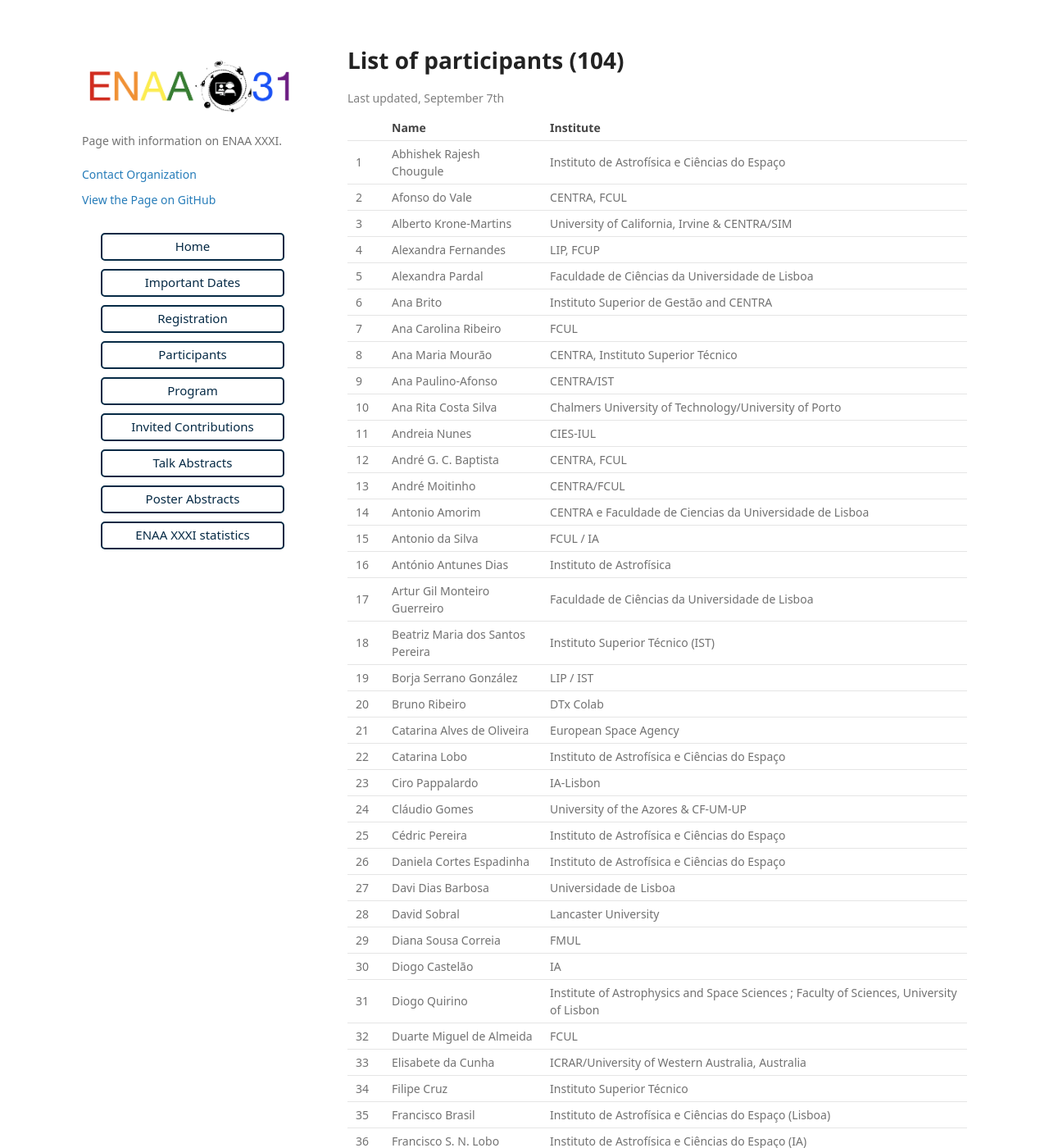
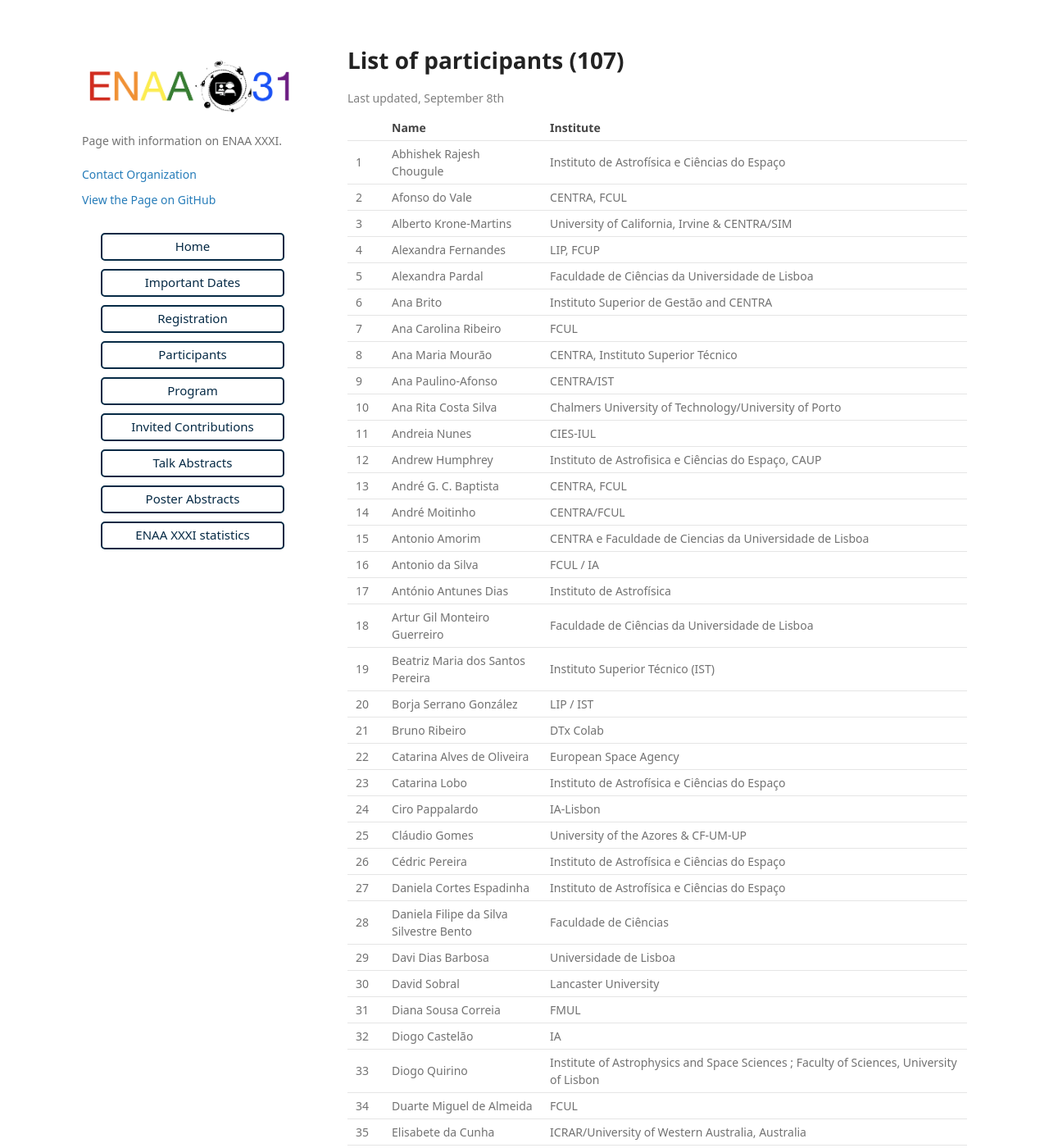
Before and after one commit to ENAAXXXI/ENAAXXXI.github.io, a Jekyll site: the page built from participants.md, in a window 1280 px wide and 1400 px high. Shown: the whole window at 82% size. Built offline with Jekyll 4.4.1, drawn with Linux system fonts in a browser that asks for light colours; some web fonts are replaced; our own code applies the rules of GitHub Pages for plain Markdown files; some of the changed text lies outside the part shown.

Commit message:
updated participants

```diff
--- a/participants.md
+++ b/participants.md
@@ -1,5 +1,5 @@
-# List of participants (104)
-<span style="color:gray">Last updated, September 7th</span>
+# List of participants (107)
+<span style="color:gray">Last updated, September 8th</span>
 
 
 |    | Name        | Institute |
@@ -15,96 +15,99 @@
 | 9 | Ana Paulino-Afonso | CENTRA/IST |
 | 10 | Ana Rita Costa Silva | Chalmers University of Technology/University of Porto |
 | 11 | Andreia Nunes | CIES-IUL |
-| 12 | André G. C. Baptista | CENTRA, FCUL |
-| 13 | André Moitinho | CENTRA/FCUL |
-| 14 | Antonio Amorim | CENTRA e Faculdade de Ciencias da Universidade de Lisboa |
-| 15 | Antonio da Silva | FCUL / IA |
-| 16 | António Antunes Dias | Instituto de Astrofísica |
-| 17 | Artur Gil Monteiro Guerreiro | Faculdade de Ciências da Universidade de Lisboa |
-| 18 | Beatriz Maria dos Santos Pereira | Instituto Superior Técnico (IST) |
-| 19 | Borja Serrano González | LIP / IST |
-| 20 | Bruno Ribeiro | DTx Colab |
-| 21 | Catarina Alves de Oliveira | European Space Agency |
-| 22 | Catarina Lobo | Instituto de Astrofísica e Ciências do Espaço |
-| 23 | Ciro Pappalardo | IA-Lisbon |
-| 24 | Cláudio Gomes | University of the Azores & CF-UM-UP |
-| 25 | Cédric Pereira | Instituto de Astrofísica e Ciências do Espaço |
-| 26 | Daniela Cortes Espadinha | Instituto de Astrofísica e Ciências do Espaço |
-| 27 | Davi Dias Barbosa | Universidade de Lisboa |
-| 28 | David Sobral | Lancaster University |
-| 29 | Diana Sousa Correia | FMUL |
-| 30 | Diogo Castelão  | IA |
-| 31 | Diogo Quirino | Institute of Astrophysics and Space Sciences ; Faculty of Sciences, University of Lisbon |
-| 32 | Duarte Miguel de Almeida | FCUL |
-| 33 | Elisabete da Cunha | ICRAR/University of Western Australia, Australia |
-| 34 | Filipe Cruz | Instituto Superior Técnico |
-| 35 | Francisco Brasil | Instituto de Astrofísica e Ciências do Espaço (Lisboa) |
-| 36 | Francisco S. N. Lobo | Instituto de Astrofísica e Ciências do Espaço (IA) |
-| 37 | Fábio Cruz | GoLP/IPFN, Instituto Superior Técnico |
-| 38 | Gabriella Gilli | Instituto de Astrofisica de Andalucia |
-| 39 | Heather Wade | Lancaster University |
-| 40 | Henrique Miranda | Faculdade Ciências da Universidade de Lisboa/Instituto de Astrofísica e Ciências do Espaço |
-| 41 | Hilberto Silva | Instituto de Astrofísica e Ciências do Espaço |
-| 42 | Ilídio André Costa | Agrupamento de Escolas de Santa Bárbara / Planetário do Porto - Centro Ciência Viva / Instituto de Astrofísica e Ciências do Espaço |
-| 43 | Israel Matute | Institute of Astrophysics and Space Sciences /FCUL |
-| 44 | Ivan Rybak | Instituto de Astrofísica e Ciências do Espaço (IA), Porto |
-| 45 | Jake Noel-Storr | University of Groningen |
-| 46 | Jarle Brinchmann | IA |
-| 47 | Jean Michel Silva de Miranda Gomes | Instituto de Astrofísica e Ciências do Espaço |
-| 48 | Joana Mingacho | LIP |
-| 49 | Joao Jose Feio Calhau | Instituto de Astrofisica de Canarias (IAC) |
-| 50 | José Afonso | Instituto de Astrofísica e Ciências do Espaço - FCUL |
-| 51 | José Eduardo Oliveira Silva | Instituto de Astrofísica e Ciências do Espaço - U.Lisboa |
-| 52 | José Ferreira | Faculdade de Ciências da Universidade de Lisboa |
-| 53 | José Laurindo de Góis Nóbrega Sobrinho | InsInstituto de Astrofísica e Ciências do Espaço / Grupo de Astronomia da UMa |
-| 54 | José Luís Fernandes Ribeiro | Instituto de Astrofísica e Ciências do Espaço |
-| 55 | José Pedro  Mimoso  | IA & Dep. FISICA, FCUL |
-| 56 | João Dias | Institute of Astrophysics and Space Sciences, Faculty of Sciences, U.Lisbon |
-| 57 | João Duarte | CENTRA/IST |
-| 58 | João Francisco Ferreira | Aristotle University of Thessaloniki |
-| 59 | João Rino-Silvestre | Centra, Instituto Superior Técnico |
-| 60 | Karolina Kubiak | CENTRA, U Lisboa |
-| 61 | Koraljka Muzic | CENTRA, Universidade de Lisboa |
-| 62 | Lara Piscarreta | FCUL |
-| 63 | Manuel César Gaspar Fecha | Escola Secundária de São Pedro do Sul |
-| 64 | Mariana Ferreira | FCUL |
-| 65 | Mariana P. Júlio | IA - CAUP |
-| 66 | Marina Cortês | Universidade Lisboa |
-| 67 | Marta André Botas | Faculdade de Ciências da Universidade de Lisboa |
-| 68 | Md Rasel Uddin   | Jashore University of Science and Technology, Bangladesh        |
-| 69 | Mercedes Filho | Faculdade de Engenharia da Universidade do Porto |
-| 70 | Miguel Conceição | FCUL/IA |
-| 71 | Miguel Tavares Clara | Instituto de Astrofísica e Ciências do Espaço |
-| 72 | Nuno Peixinho | Instituto de Astrofísica e Ciências do Espaço, Universidade de Coimbra |
-| 73 | Nuno Rosário | IA / CAUP |
-| 74 | Paulo Garcia | CENTRA/FEUP |
-| 75 | Pedro Augusto | FMUP |
-| 76 | Pedro Cunha | FCUP-IA Porto |
-| 77 | Pedro Guilherme Garcia | FCUL |
-| 78 | Pedro Machado | Instituto de Astrofísica e Ciências do Espaço |
-| 79 | Pedro Medeiros | Universidade de Aveiro |
-| 80 | Priscila Doran | NUCLIO |
-| 81 | Raul Cerveira Lima | Escola Superior de Saúde do Politécnico do Porto/Instituto de Astrofísica e Ciências do Espaço |
-| 82 | Raul Sarmento | LIP |
-| 83 | Rodrigo Carvajal | Institute of Astrophysics - University of Lisbon |
-| 84 | Rosa Doran | NUCLIO |
-| 85 | Rui Curado da Silva | LIP |
-| 86 | Rui Torres | GoLP/IPFN - Instituto Superior Técnico |
-| 87 | Rute Rodrigues | Rio Maior High School Portugal |
-| 88 | Sandra Raimundo | Univ. of Copenhagen / UCLA / Univ. of Southampton |
-| 89 | Santiago Gonzalez-Gaitan | CENTRA, Instituto Superior Técnico, Universidade de Lisboa |
-| 90 | Sara Anjos | NUCLIO/ University of Minho/ University of Leiden |
-| 91 | Sara Melissa Azevedo Freitas | Universidade do Porto |
-| 92 | Sara Nóbrega | FCUL/IA |
-| 93 | Sofia Trigo  | FCUL |
-| 94 | Stergios Amarantidis |  Institute of Astrophysics and Space Sciences |
-| 95 | Susana Carneiro | Faculdade de Ciências da Universidade de Lisboa |
-| 96 | Sílvia Vicente | IA - Institute of Astrophysics and Space Sciences |
-| 97 | Thibault Boulet | Centro de Astrofísica da Universidade do Porto |
-| 98 | Tiago Costa | Max-Planck-Institute for Astrophysics |
-| 99 | Tiago Gonçalves | Instituto de Astrofísica e Ciências do Espaço, Faculdade de Ciências da Universidade de Lisboa  |
-| 100 | Tomás Silva | Instituto de Astrofísica e Ciências do Espaço (IA) |
-| 101 | Vardan Adibekyan | Instituto de Astrofísica e Ciências do Espaço (IA) |
-| 102 | Vitor Bonifácio | CIDTFF, Physics Department, University of Aveiro |
-| 103 | Víctor Almendros-Abad | CENTRA FCUL |
-| 104 | Álvaro Manuel Folhas Ferreira | Agrupamento de escola de Águeda Sul / NUCLIO / CITEUC |
+| 12 | Andrew Humphrey | Instituto de Astrofisica e Ciências do Espaço, CAUP |
+| 13 | André G. C. Baptista | CENTRA, FCUL |
+| 14 | André Moitinho | CENTRA/FCUL |
+| 15 | Antonio Amorim | CENTRA e Faculdade de Ciencias da Universidade de Lisboa |
+| 16 | Antonio da Silva | FCUL / IA |
+| 17 | António Antunes Dias | Instituto de Astrofísica |
+| 18 | Artur Gil Monteiro Guerreiro | Faculdade de Ciências da Universidade de Lisboa |
+| 19 | Beatriz Maria dos Santos Pereira | Instituto Superior Técnico (IST) |
+| 20 | Borja Serrano González | LIP / IST |
+| 21 | Bruno Ribeiro | DTx Colab |
+| 22 | Catarina Alves de Oliveira | European Space Agency |
+| 23 | Catarina Lobo | Instituto de Astrofísica e Ciências do Espaço |
+| 24 | Ciro Pappalardo | IA-Lisbon |
+| 25 | Cláudio Gomes | University of the Azores & CF-UM-UP |
+| 26 | Cédric Pereira | Instituto de Astrofísica e Ciências do Espaço |
+| 27 | Daniela Cortes Espadinha | Instituto de Astrofísica e Ciências do Espaço |
+| 28 | Daniela Filipe da Silva Silvestre Bento | Faculdade de Ciências |
+| 29 | Davi Dias Barbosa | Universidade de Lisboa |
+| 30 | David Sobral | Lancaster University |
+| 31 | Diana Sousa Correia | FMUL |
+| 32 | Diogo Castelão  | IA |
+| 33 | Diogo Quirino | Institute of Astrophysics and Space Sciences ; Faculty of Sciences, University of Lisbon |
+| 34 | Duarte Miguel de Almeida | FCUL |
+| 35 | Elisabete da Cunha | ICRAR/University of Western Australia, Australia |
+| 36 | Filipe Cruz | Instituto Superior Técnico |
+| 37 | Francisco Brasil | Instituto de Astrofísica e Ciências do Espaço (Lisboa) |
+| 38 | Francisco S. N. Lobo | Instituto de Astrofísica e Ciências do Espaço (IA) |
+| 39 | Fábio Cruz | GoLP/IPFN, Instituto Superior Técnico |
+| 40 | Gabriella Gilli | Instituto de Astrofisica de Andalucia |
+| 41 | Heather Wade | Lancaster University |
+| 42 | Henrique Miranda | Faculdade Ciências da Universidade de Lisboa/Instituto de Astrofísica e Ciências do Espaço |
+| 43 | Hilberto Silva | Instituto de Astrofísica e Ciências do Espaço |
+| 44 | Ilídio André Costa | Agrupamento de Escolas de Santa Bárbara / Planetário do Porto - Centro Ciência Viva / Instituto de Astrofísica e Ciências do Espaço |
+| 45 | Israel Matute | Institute of Astrophysics and Space Sciences /FCUL |
+| 46 | Ivan Rybak | Instituto de Astrofísica e Ciências do Espaço (IA), Porto |
+| 47 | Jake Noel-Storr | University of Groningen |
+| 48 | Jarle Brinchmann | IA |
+| 49 | Jean Michel Silva de Miranda Gomes | Instituto de Astrofísica e Ciências do Espaço |
+| 50 | Joana Mingacho | LIP |
+| 51 | Joao Jose Feio Calhau | Instituto de Astrofisica de Canarias (IAC) |
+| 52 | José Afonso | Instituto de Astrofísica e Ciências do Espaço - FCUL |
+| 53 | José Eduardo Oliveira Silva | Instituto de Astrofísica e Ciências do Espaço - U.Lisboa |
+| 54 | José Ferreira | Faculdade de Ciências da Universidade de Lisboa |
+| 55 | José Laurindo de Góis Nóbrega Sobrinho | InsInstituto de Astrofísica e Ciências do Espaço / Grupo de Astronomia da UMa |
+| 56 | José Luís Fernandes Ribeiro | Instituto de Astrofísica e Ciências do Espaço |
+| 57 | José Pedro  Mimoso  | IA & Dep. FISICA, FCUL |
+| 58 | João Dias | Institute of Astrophysics and Space Sciences, Faculty of Sciences, U.Lisbon |
+| 59 | João Duarte | CENTRA/IST |
+| 60 | João Francisco Ferreira | Aristotle University of Thessaloniki |
+| 61 | João Ribeiro  | None |
+| 62 | João Rino-Silvestre | Centra, Instituto Superior Técnico |
+| 63 | Karolina Kubiak | CENTRA, U Lisboa |
+| 64 | Koraljka Muzic | CENTRA, Universidade de Lisboa |
+| 65 | Lara Piscarreta | FCUL |
+| 66 | Manuel César Gaspar Fecha | Escola Secundária de São Pedro do Sul |
+| 67 | Mariana Ferreira | FCUL |
+| 68 | Mariana P. Júlio | IA - CAUP |
+| 69 | Marina Cortês | Universidade Lisboa |
+| 70 | Marta André Botas | Faculdade de Ciências da Universidade de Lisboa |
+| 71 | Md Rasel Uddin   | Jashore University of Science and Technology, Bangladesh        |
+| 72 | Mercedes Filho | Faculdade de Engenharia da Universidade do Porto |
+| 73 | Miguel Conceição | FCUL/IA |
+| 74 | Miguel Tavares Clara | Instituto de Astrofísica e Ciências do Espaço |
+| 75 | Nuno Peixinho | Instituto de Astrofísica e Ciências do Espaço, Universidade de Coimbra |
+| 76 | Nuno Rosário | IA / CAUP |
+| 77 | Paulo Garcia | CENTRA/FEUP |
+| 78 | Pedro Augusto | FMUP |
+| 79 | Pedro Cunha | FCUP-IA Porto |
+| 80 | Pedro Guilherme Garcia | FCUL |
+| 81 | Pedro Machado | Instituto de Astrofísica e Ciências do Espaço |
+| 82 | Pedro Medeiros | Universidade de Aveiro |
+| 83 | Priscila Doran | NUCLIO |
+| 84 | Raul Cerveira Lima | Escola Superior de Saúde do Politécnico do Porto/Instituto de Astrofísica e Ciências do Espaço |
+| 85 | Raul Sarmento | LIP |
+| 86 | Rodrigo Carvajal | Institute of Astrophysics - University of Lisbon |
+| 87 | Rosa Doran | NUCLIO |
+| 88 | Rui Curado da Silva | LIP |
+| 89 | Rui Torres | GoLP/IPFN - Instituto Superior Técnico |
+| 90 | Rute Rodrigues | Rio Maior High School Portugal |
+| 91 | Sandra Raimundo | Univ. of Copenhagen / UCLA / Univ. of Southampton |
+| 92 | Santiago Gonzalez-Gaitan | CENTRA, Instituto Superior Técnico, Universidade de Lisboa |
+| 93 | Sara Anjos | NUCLIO/ University of Minho/ University of Leiden |
+| 94 | Sara Melissa Azevedo Freitas | Universidade do Porto |
+| 95 | Sara Nóbrega | FCUL/IA |
+| 96 | Sofia Trigo  | FCUL |
+| 97 | Stergios Amarantidis |  Institute of Astrophysics and Space Sciences |
+| 98 | Susana Carneiro | Faculdade de Ciências da Universidade de Lisboa |
+| 99 | Sílvia Vicente | IA - Institute of Astrophysics and Space Sciences |
+| 100 | Thibault Boulet | Centro de Astrofísica da Universidade do Porto |
+| 101 | Tiago Costa | Max-Planck-Institute for Astrophysics |
+| 102 | Tiago Gonçalves | Instituto de Astrofísica e Ciências do Espaço, Faculdade de Ciências da Universidade de Lisboa  |
+| 103 | Tomás Silva | Instituto de Astrofísica e Ciências do Espaço (IA) |
+| 104 | Vardan Adibekyan | Instituto de Astrofísica e Ciências do Espaço (IA) |
+| 105 | Vitor Bonifácio | CIDTFF, Physics Department, University of Aveiro |
+| 106 | Víctor Almendros-Abad | CENTRA FCUL |
+| 107 | Álvaro Manuel Folhas Ferreira | Agrupamento de escola de Águeda Sul / NUCLIO / CITEUC |
```
